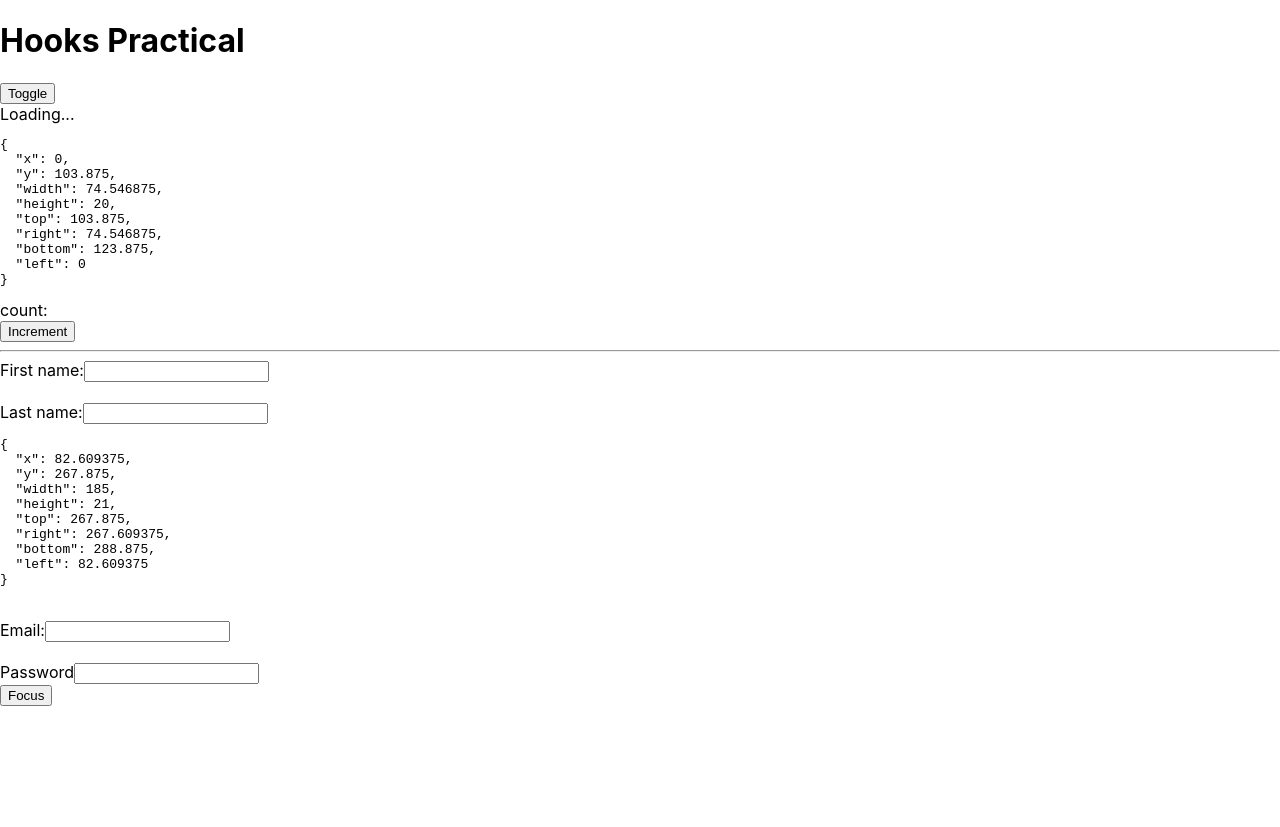
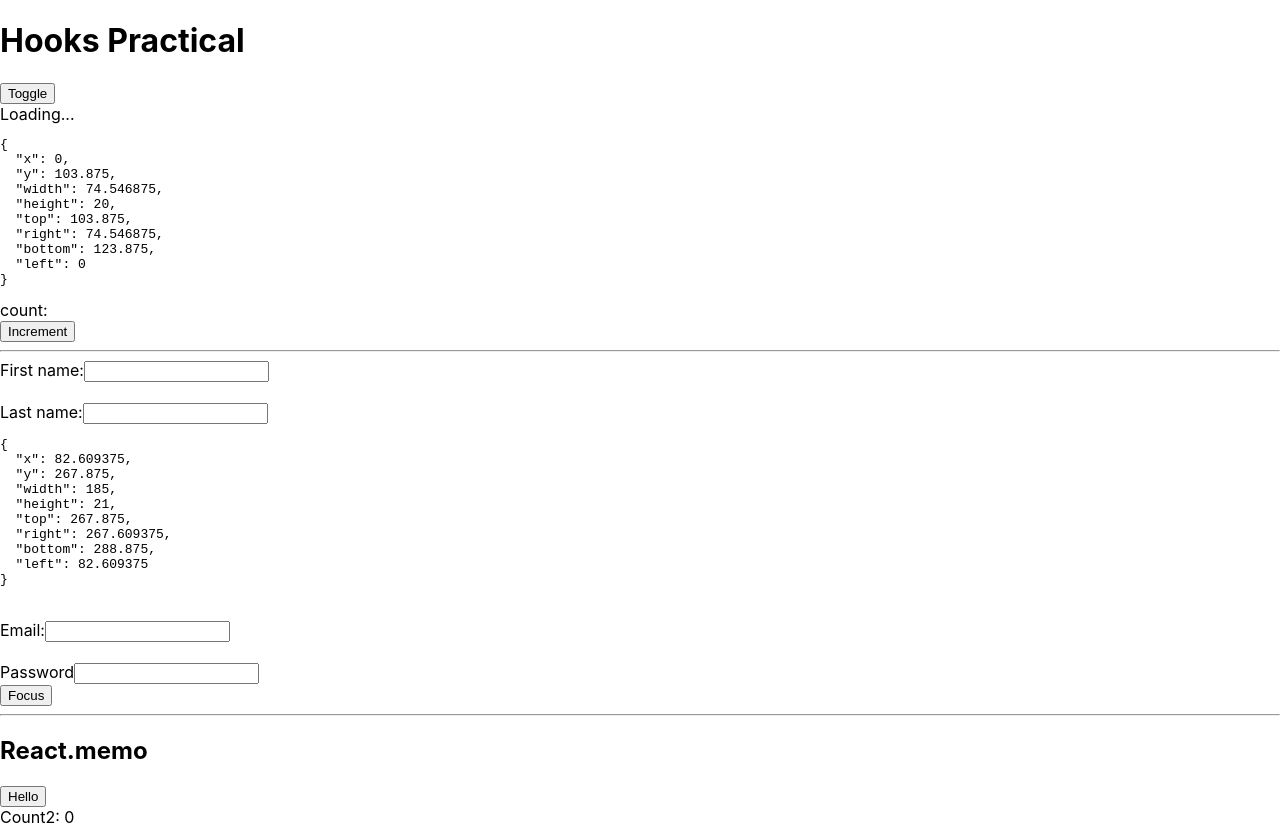
Before and after one commit to thangscout/hooks-practical, a React (Create React App) app: page / in a window 1280 px wide. Before the commit the page ends 800 px from the top, so only its background shows below. Built offline with nearby package versions, Linux system fonts and the light colour scheme; no server answers.

Commit message:
React.memo + useCallback

```diff
--- a/src/App.js
+++ b/src/App.js
@@ -1,9 +1,10 @@
-import React, { useState, useRef } from "react";
+import React, { useState, useRef, useCallback } from "react";
 
 import { useForm } from "./hooks/useForm";
 import { useMeasure } from "./hooks/useMeasure";
 
 import { Home } from "./components/Home";
+import { Hello } from "./components/Hello";
 
 const App = () => {
   const [values, handleChange] = useForm({
@@ -17,6 +18,12 @@ const App = () => {
   const inputRef = useRef();
 
   const [rect, inputRef2] = useMeasure([]);
+
+  const [count2, setCount2] = useState(0);
+
+  const increment = useCallback((n) => {
+    setCount2(c => c + n)
+  }, [setCount2]);
 
   return (
     <>
@@ -74,6 +81,12 @@ const App = () => {
 
         <button onClick={() => inputRef.current.focus()}>Focus</button>
       </div>
+      <hr/>
+      <h2>React.memo</h2>
+      <div>
+        <Hello increment={increment}/>
+        <div>Count2: {count2}</div>
+      </div>
     </>
   );
 };
--- /dev/null
+++ b/src/components/Hello.js
@@ -0,0 +1,8 @@
+import React from "react";
+
+import { useCountRenders } from "../hooks/useCountRenders";
+
+export const Hello = React.memo(({ increment }) => {
+  useCountRenders();
+  return <button onClick={() => increment(5)}>Hello</button>
+});
--- /dev/null
+++ b/src/hooks/useCountRenders.js
@@ -0,0 +1,6 @@
+import { useRef } from "react";
+
+export const useCountRenders = () => {
+    const renders = useRef(0);
+    console.log('renders: ', renders.current++)
+}
```
